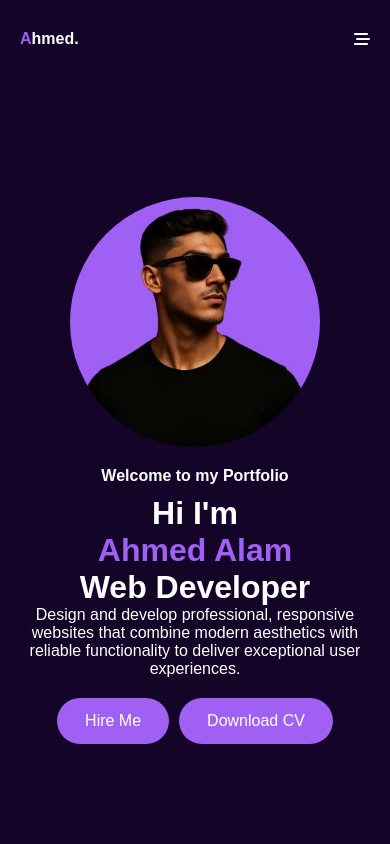
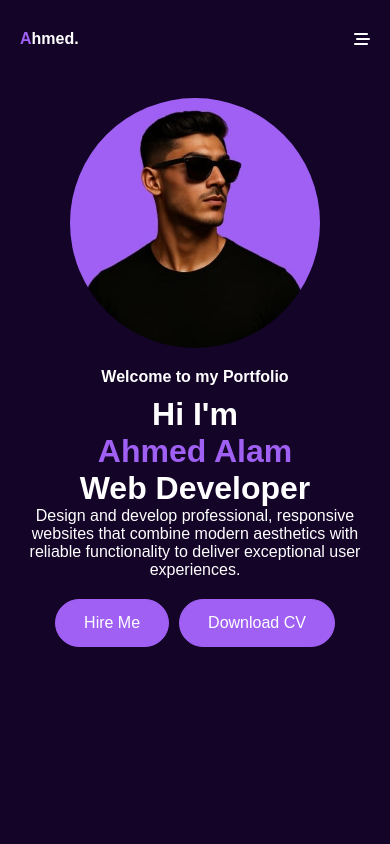
Before and after one commit to ahmedaalam/My-Portfolio, a plain HTML site: page index.html in a window 390 px wide. Shown: the top 844 px of the page. Drawn offline with Linux system fonts and the light colour scheme.

Commit message:
adjust spacing

```diff
--- a/style.css
+++ b/style.css
@@ -94,10 +94,17 @@ body {
     color: #FFFFFF;
     display: inline-block;
     padding: 14px 28px;
+    border: 1px solid #a060f3;
     border-radius: 25px;
     font-size: 1rem;
     font-weight: 400;
     text-decoration: none;
+    transition: background-color 0.3s ease, transform 0.3s ease;
+}
+
+.top-button:hover {
+    background-color: #130428;
+    color: #a060f3;
 }
 
 .welcome {
@@ -390,7 +397,7 @@ border-top: 2px solid #a060f3;
 }
 .btn.btn2{
     display: inline-block;
-    background: rgb(170, 107, 228);
+    background: #a060f3;
     margin-right: 50px;
     transition: background-color 0.3s ease, transform 0.3s ease;
 }
@@ -495,8 +502,9 @@ form .btn2{
         display: flex;
         flex-direction: column-reverse;
         align-items: center;
-        justify-content: center;
+        justify-content: flex-end;
         gap: 20px;
+        margin-top: 50px;
     }
 
     .leftSection {
```
